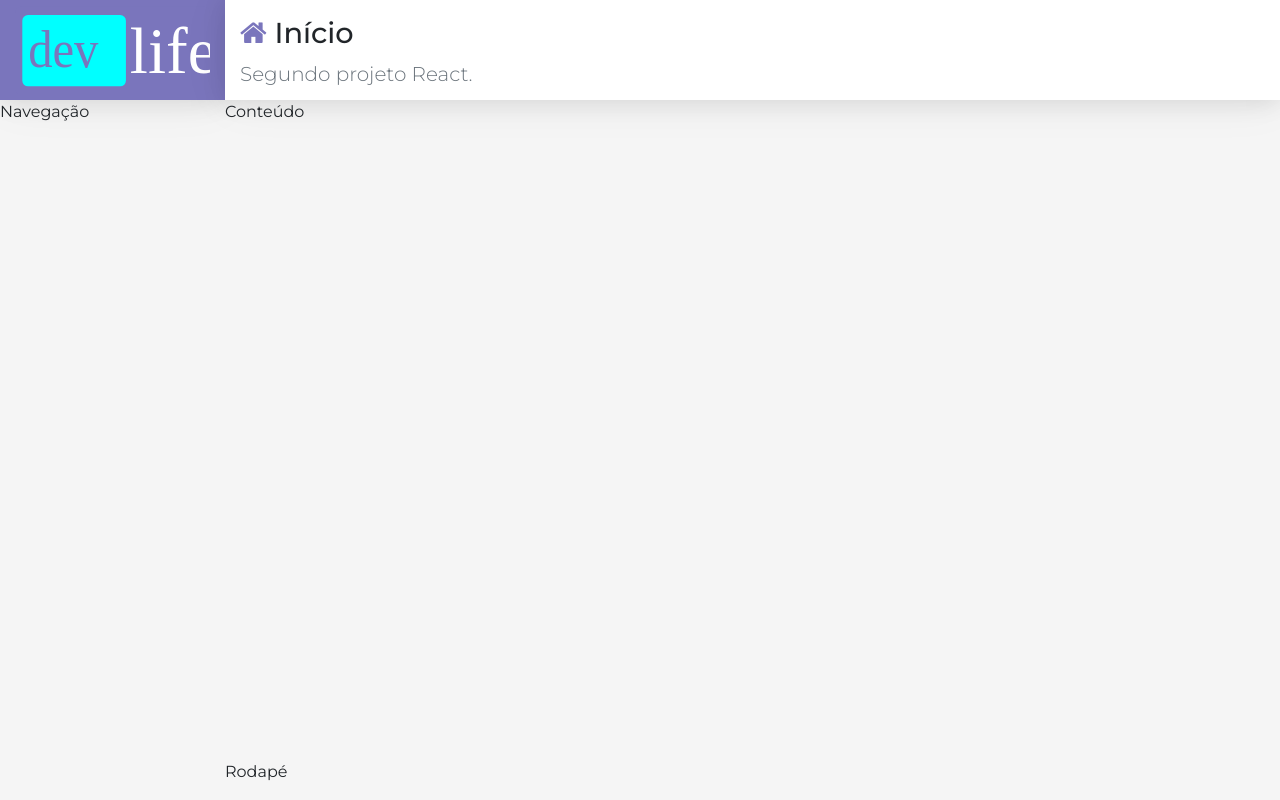
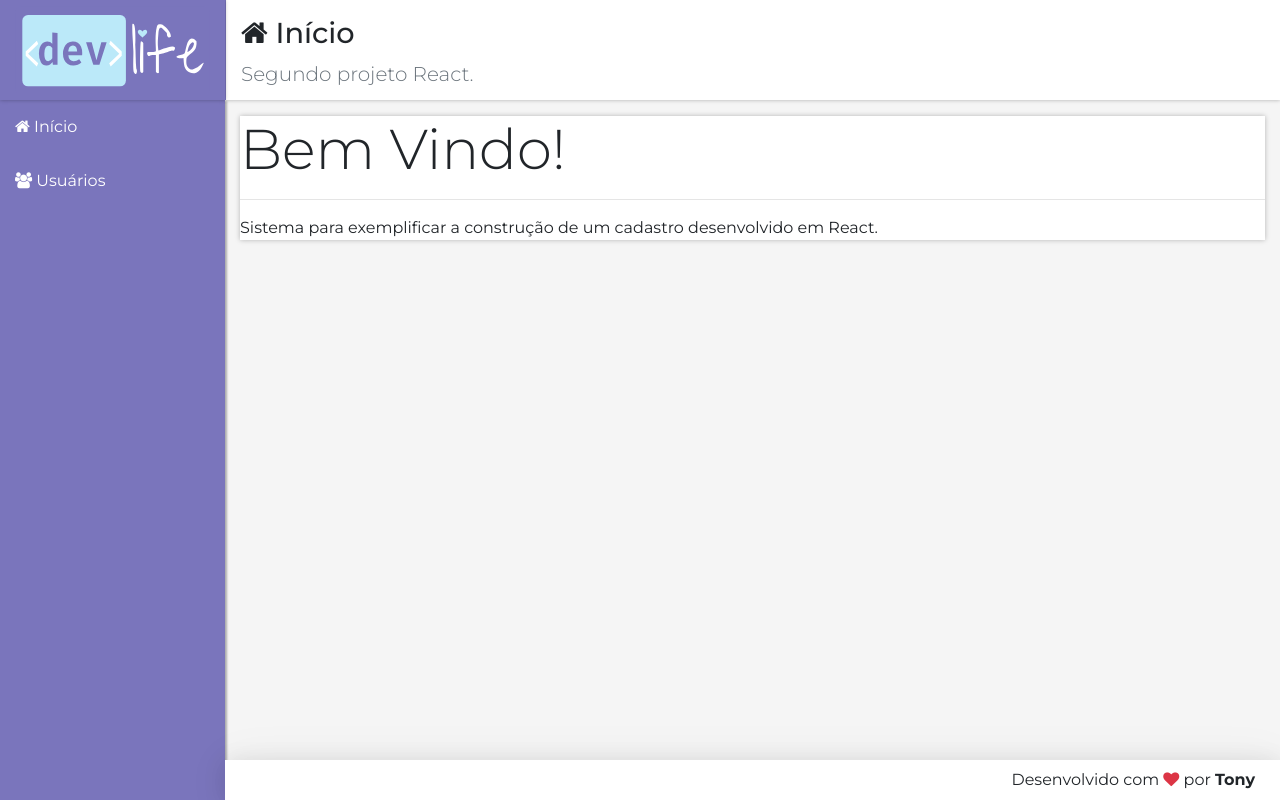
Before and after one commit to TonyDev77/crud-react, a React (Create React App) app: page / in a window 1280 px wide. Built offline with nearby package versions, Linux system fonts and the light colour scheme.

Commit message:
Implemented the design for header, nav and footer

```diff
--- a/src/components/template/Footer.jsx
+++ b/src/components/template/Footer.jsx
@@ -4,7 +4,9 @@ import "./footer.css"
 const Footer = (props) => {
     return (
         <footer className="footer">
-            Rodapé
+            <span>
+                Desenvolvido com <i className="fa fa-heart text-danger"></i>  por <strong>Tony</strong>
+            </span>
         </footer>
     )
 }
--- a/src/components/template/Main.jsx
+++ b/src/components/template/Main.jsx
@@ -6,8 +6,10 @@ const Main = (props) => {
     return (
         <>
             <Header {...props} />
-            <main className="content">
-                Conteúdo
+            <main className="content container-fluid">
+                <div className="p3 mt-3">
+                    {props.children}
+                </div>
             </main>
         </>
     )
--- a/src/components/template/Nav.jsx
+++ b/src/components/template/Nav.jsx
@@ -4,7 +4,14 @@ import "./nav.css"
 const Nav = (props) => {
     return (
         <aside className="menu-area">
-            Navegação
+            <nav className="menu">
+                <a href="#/">
+                    <i className="fa fa-home"></i> Início
+                </a>
+                <a href="#/users">
+                    <i className="fa fa-users"></i> Usuários
+                </a>
+            </nav>
         </aside>
     )
 }
--- a/src/components/template/footer.css
+++ b/src/components/template/footer.css
@@ -0,0 +1,8 @@
+footer.footer {
+    display: flex;
+    align-items: center;
+    justify-content: flex-end;
+    padding: 0 25px;
+    background-color: #FFF;
+    box-shadow: var(--shadow);
+}
--- a/src/components/template/header.css
+++ b/src/components/template/header.css
@@ -3,13 +3,10 @@ header.header {
     padding: 0px 15px;
     overflow: hidden;
     white-space: nowrap;
-    box-shadow: var(--shadow);
+    border-left: solid 1px rgb(122, 117, 188);
+    box-shadow: var(--shadow-header);
 }
 
 header.header h1 {
     font-size: 1.8em;
 }
-
-.fa {
-    color: rgb(122, 117, 188);
-}
--- a/src/components/template/logo.css
+++ b/src/components/template/logo.css
@@ -3,7 +3,8 @@ aside.logo {
     justify-content: center;
     align-items: center;
     background-color: rgb(122, 117, 188);
-    box-shadow: var(--shadow);
+    box-shadow: var(--shadow-header);
+    z-index: 1;
 }
 
 aside.logo svg {
--- a/src/components/template/main.css
+++ b/src/components/template/main.css
@@ -0,0 +1,4 @@
+main > div {
+    background-color: #FFF;
+    box-shadow: 0 0 5px #0004;
+}
--- a/src/components/template/nav.css
+++ b/src/components/template/nav.css
@@ -0,0 +1,34 @@
+aside.menu-area {
+    background-color: var(--bg-logo);
+    box-shadow: 3px 0px 2px -1px rgba(0, 0, 0, .3);
+}
+
+.menu a {
+    display: block;
+    text-decoration: none;
+    color: #FFF;
+    padding: 15px;
+}
+
+.menu a:hover {
+    background: linear-gradient(135deg, #07a7e3 0%, rgb(187, 233, 249) 100%);
+}
+
+@media(max-width: 768px) {
+    .menu {
+        display: flex;
+        justify-content: flex-start;
+        align-items: center;
+    }
+
+    .menu a {
+        display: inline;
+        padding: 10px;
+        margin: 0px;
+    }
+
+    .menu {
+        height: 100%;
+        justify-content: space-around;
+    }
+}
--- a/src/main/App.css
+++ b/src/main/App.css
@@ -1,5 +1,6 @@
 :root {
     --bg-dark: #1A2F3A;
+    --bg-logo: rgb(122, 117, 188);
 
     --logo-height: 100px;
     --header-height: 100px;
@@ -10,6 +11,8 @@
     --shadow:
             0 2px 23px 0 rgba(0, 0, 0, 0.1),
             0 2px 49px 0 rgba(0, 0, 0, 0.06);
+
+    --shadow-header: 0 0px 4px 0 rgba(0, 0, 0, .3);
 }
 
 * {
--- a/src/main/App.jsx
+++ b/src/main/App.jsx
@@ -12,7 +12,15 @@ const App = (props) => {
         <div className="app">
             <Logo />
             <Nav />
-            <Main icon="home" title="Início" subtitle="Segundo projeto React." />
+            <Main icon="home" title="Início" subtitle="Segundo projeto React.">
+
+                <div className="display-4">Bem Vindo!</div>
+                <hr />
+                <p className="mb-0">
+                    Sistema para exemplificar a construção de um cadastro desenvolvido em React.
+                </p>
+
+            </Main>
             <Footer />
         </div>
     )
```
Also changed, not shown: src/assets/imgs/logo.svg.
